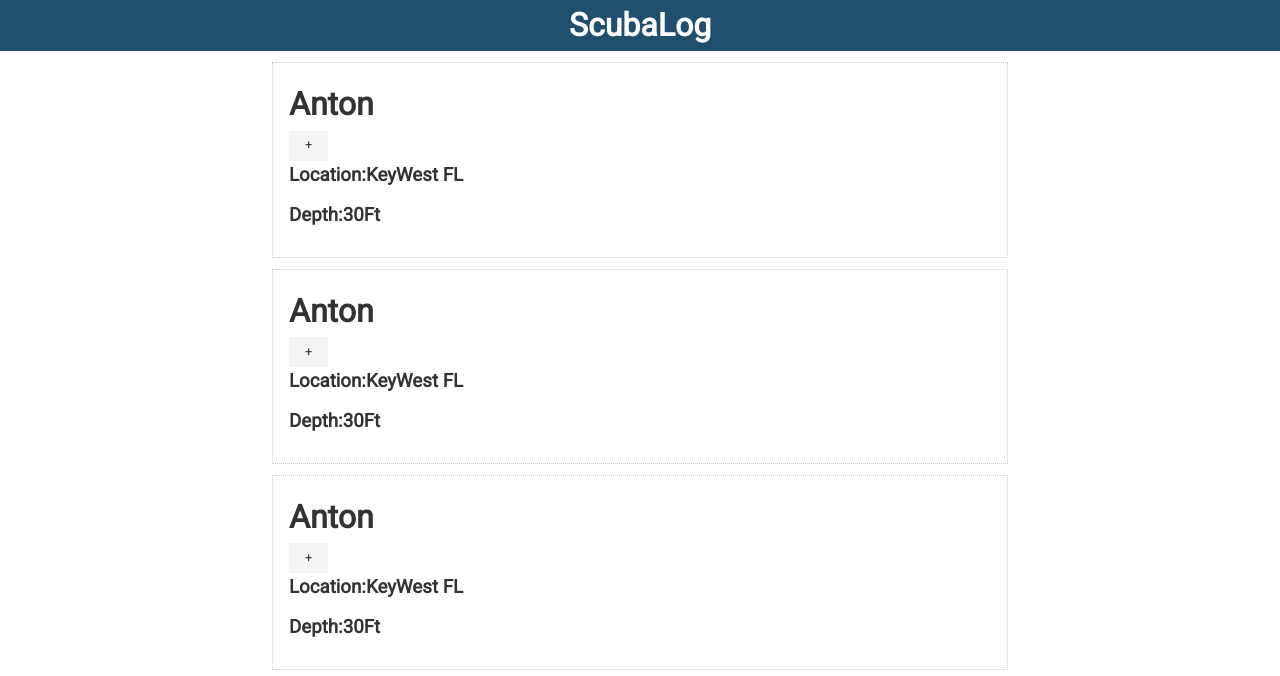
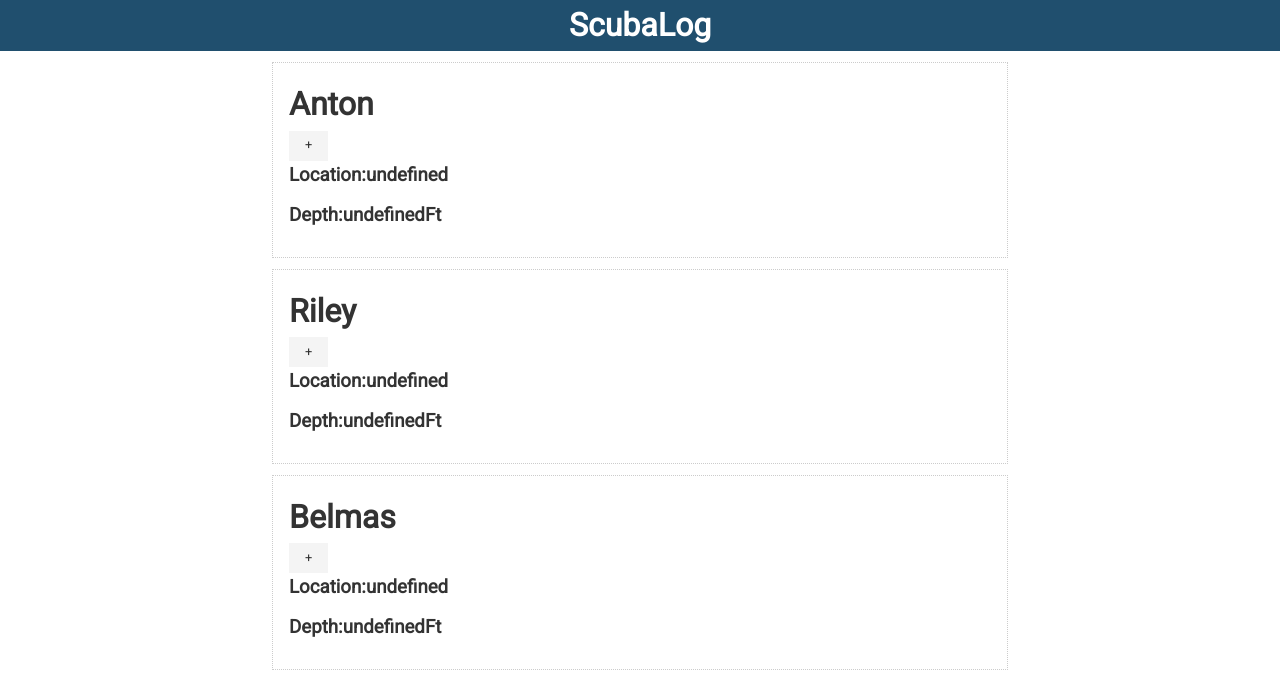
Before and after one commit to AntonBrito/svelte-scubalog, a Svelte app: page / in a window 1280 px wide. Shown: the top 676 px of the page. Built offline with nearby package versions, Linux system fonts and the light colour scheme.

Commit message:
Implent list of divers and able to showcase by exporting

```diff
--- a/src/App.svelte
+++ b/src/App.svelte
@@ -1,6 +1,7 @@
 <script>
 	import Navbar from "./Navbar.svelte";
 	import Divers from "./Diver.svelte";
+import Diver from "./Diver.svelte";
 
 	let divers = [
 		{
@@ -27,7 +28,10 @@
 		<p>No Dives Today</p>
 		{:else}
 			{#each divers as diver}
-				<Divers />
+				<Diver
+				name={diver.name}
+				location={diver.location}
+				depths={diver.depths} />
 			{/each}
 	{/if}
 </div>
--- a/src/Diver.svelte
+++ b/src/Diver.svelte
@@ -1,7 +1,7 @@
 <script>
-	let name = "Anton";
-	let locationName = "KeyWest FL";
-	let depths = 30;
+	export let name;
+	export let locationName;
+	export let depths;
 	let showControls = false
 
 	const addDepth = () => (depths += 1);
```
